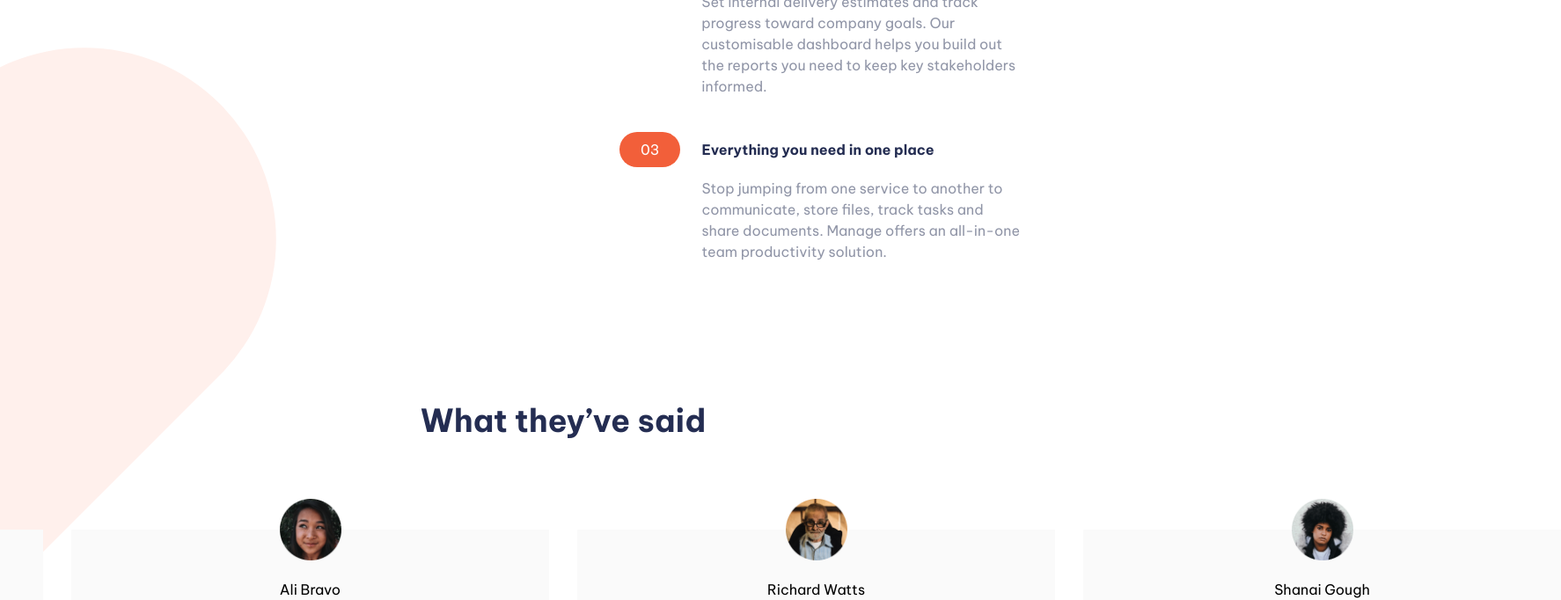
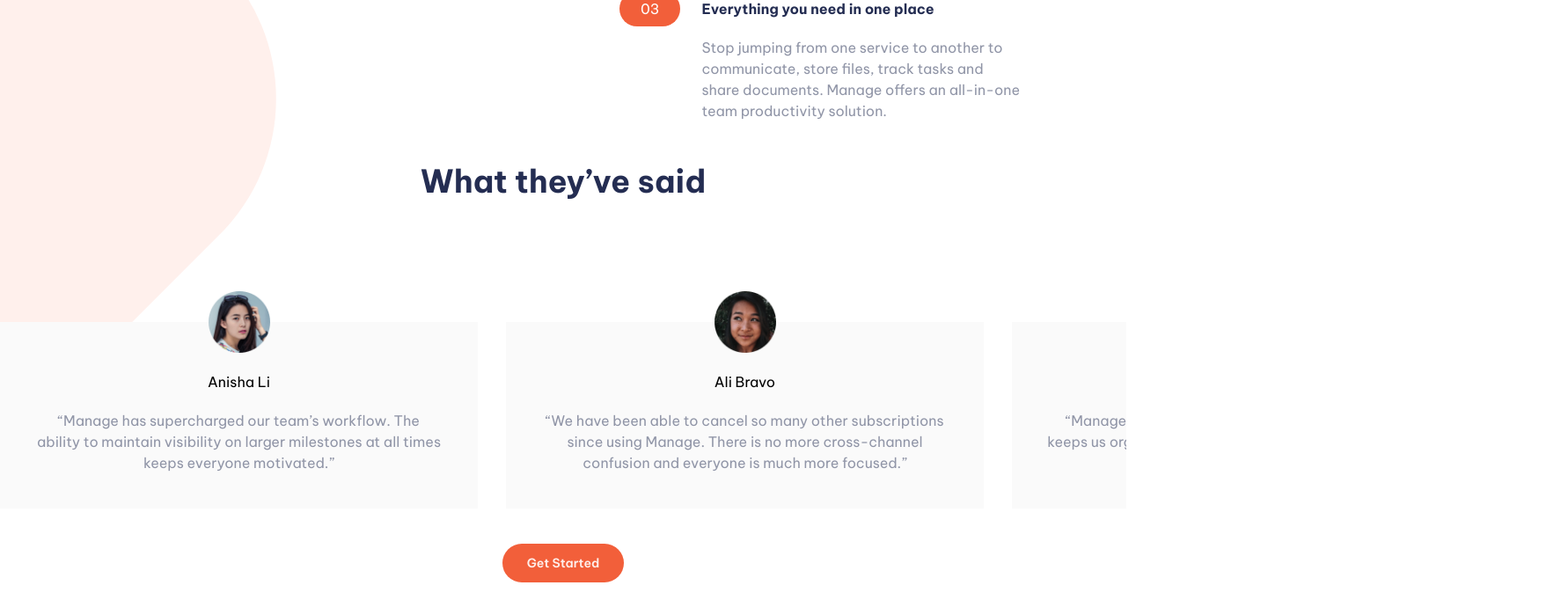
Before and after one commit to akarsh1028/manage-landing-page, a Next.js app: page / in a window 1280 px wide. Shown: the part 1020-1702 px from the top of the page at 88% size, 1774 px wide, since content can reach past the window. Built offline with nearby package versions, Linux system fonts and the light colour scheme.

Commit message:
scroll addes

```diff
--- a/app/components/inputs/Cards.js
+++ b/app/components/inputs/Cards.js
@@ -3,7 +3,7 @@ import React from 'react'
 
 function Cards({ item }) {
   return (
-    <div className='relative pt-14 p-10 bg-verylightgray w-[543px] flex justify-center items-center flex-col gap-5'>
+    <div className='flex-shrink-0 relative pt-14 p-10 bg-verylightgray w-[543px] flex justify-center items-center flex-col gap-5'>
       <Image className='absolute top-[-35px]' src={item.imgURL} alt={item.name} width={70} height={70}/>
       <h4>{item.name}</h4>
       <p className='text-darkgrayishblue text-center'>{item.feedback}</p>
--- a/app/components/sections/Testimonial.js
+++ b/app/components/sections/Testimonial.js
@@ -5,9 +5,9 @@ import Cards from '../inputs/Cards'
 
 const Testimonial = () => {
   return (
-    <section className='spacing flex flex-col gap-10 items-center py-12 my-28'>
+    <section className='testimonial spacing flex flex-col gap-10 items-center py-12 my-28'>
       <h2 className='text-darkblue text-4xl font-bold mb-16'>What they’ve said</h2>
-      <div className='flex gap-8 '>
+      <div className='flex gap-8 pt-9 overflow-x-auto w-full no-scrollbar'>
         { reviews.map((item) => (
           <Cards key={item.name} item={item}/>
         ) ) }
--- a/app/globals.css
+++ b/app/globals.css
@@ -10,12 +10,6 @@ body {
 }
 
 @layer components {
-
-  .spacing {
-    max-width: 1440px;
-    margin: auto;
-    padding-inline: 120px;
-  }
 
   .greyText {
     @apply font-semibold cursor-pointer text-darkblue hover:text-darkgrayishblue
@@ -31,5 +25,30 @@ body {
 
 }
 
+@layer utilities {
+  @variants responsive {
+    /* Hide scrollbar for Chrome, Safari and Opera */
+    .no-scrollbar::-webkit-scrollbar {
+        display: none;
+    }
+
+    /* Hide scrollbar for IE, Edge and Firefox */
+    .no-scrollbar {
+        -ms-overflow-style: none;  /* IE and Edge */
+        scrollbar-width: none;  /* Firefox */
+    }
+  }
+}
+
+.spacing {
+  max-width: 1440px;
+  margin: auto;
+  padding-inline: 120px;
+}
+
+.testimonial {
+  padding-inline: 0;
+}
+
 .attribution { font-size: 11px; text-align: center; }
 .attribution a { color: hsl(228, 45%, 44%); }
```
